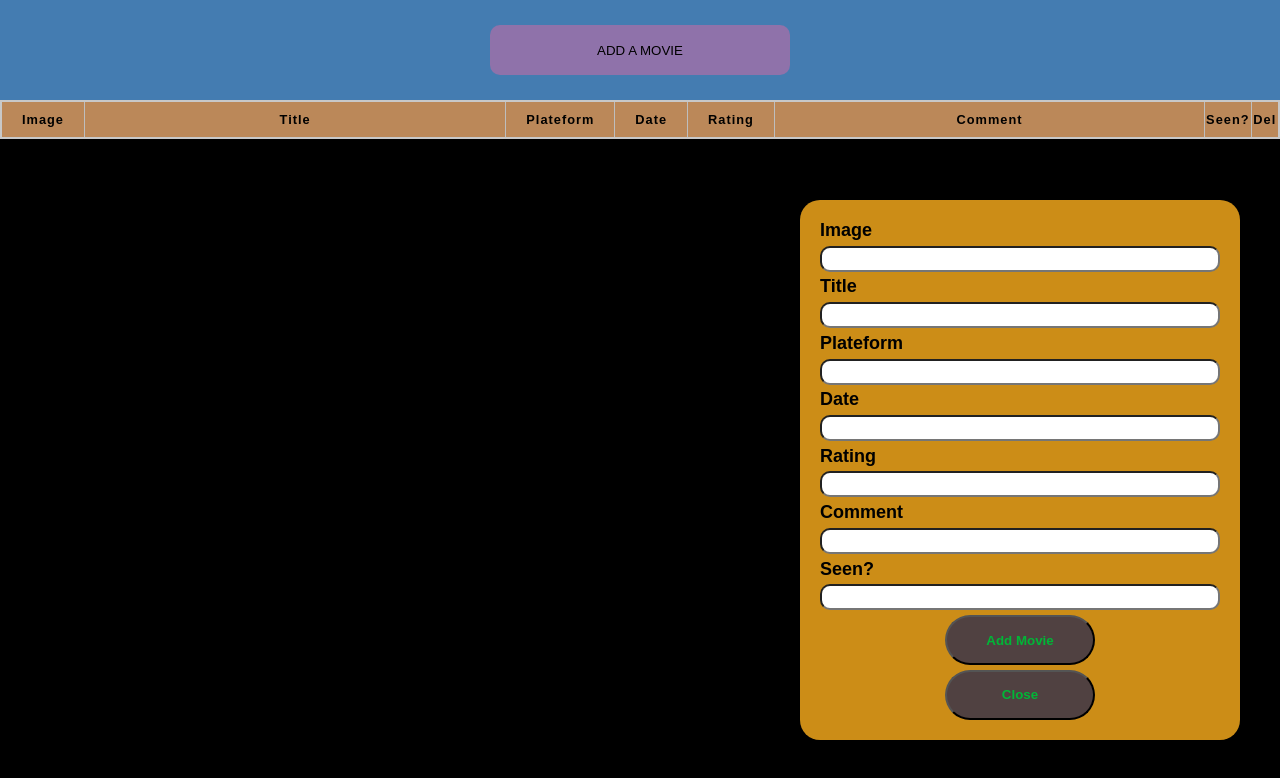
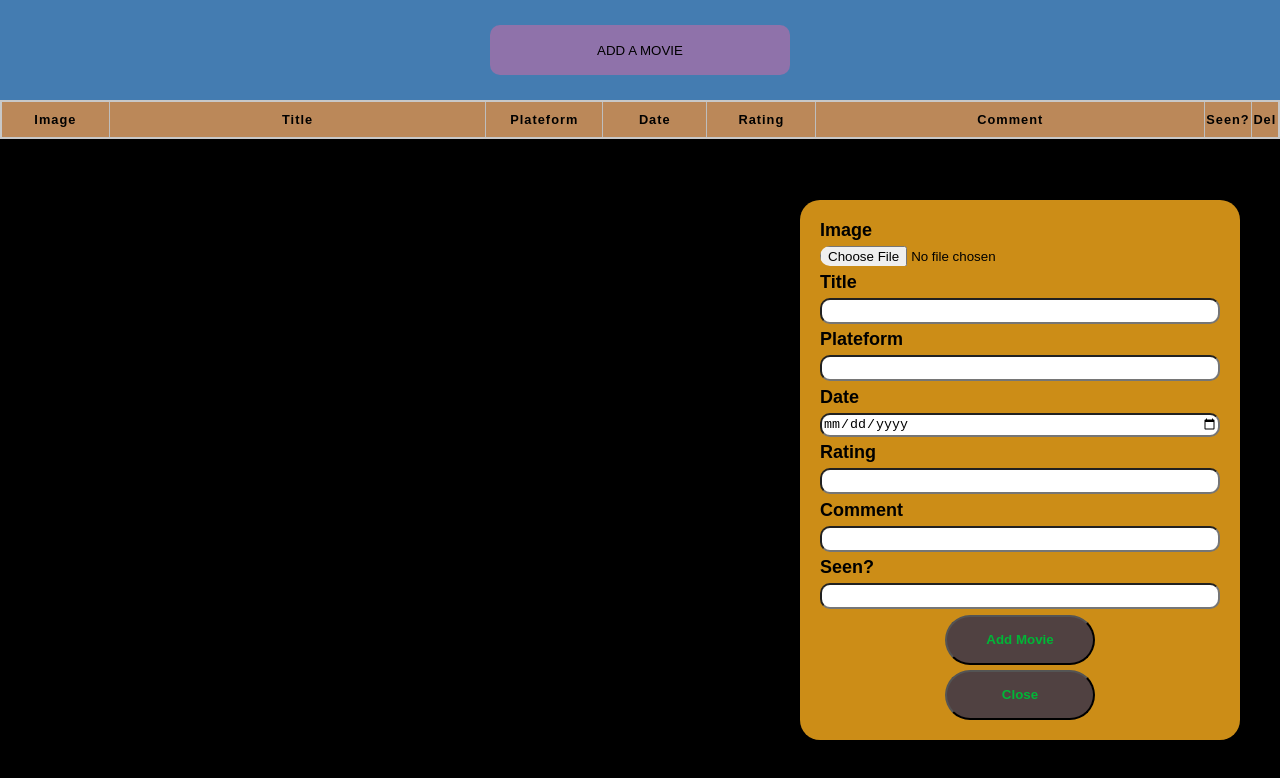
Before and after one commit to Nicolaquetal/Odin-LibraryMovies, a plain HTML site: page index.html in a window 1280 px wide. Both pictures are taken after a click on the button "ADD A MOVIE". Drawn offline with Linux system fonts and the light colour scheme.

Commit message:
finished except some styling

```diff
--- a/index.html
+++ b/index.html
@@ -20,9 +20,9 @@
             <thead>
                 <th class="image">Image</th>
                 <th class="long">Title</th>
-                <th>Plateform</th>
-                <th>Date</th>
-                <th>Rating</th>
+                <th class = "Medium">Plateform</th>
+                <th class = "Medium">Date</th>
+                <th class = "Medium">Rating</th>
                 <th class="long">Comment</th>
                 <th class="short">Seen?</th>
                 <th class="short">Del</th>
@@ -33,7 +33,7 @@
 
 
             <label for="Im"><b>Image</b></label>
-            <input type="text" name="Im" id="Im">
+            <input type="file" name="Im" id="Im">
 
             <label for="Title"><b>Title</b></label>
             <input type="text" name="Title" id="Title">
@@ -42,10 +42,10 @@
             <input type="text" name="Plat" id="Plat">
 
             <label for="Date"><b>Date</b></label>
-            <input type="text" name="Date" id="Date">
+            <input type="date" name="Date" id="Date">
 
             <label for="Rate"><b>Rating</b></label>
-            <input type="text" name="Rate" id="Rate">
+            <input type="number" name="Rate" id="Rate">
 
             <label for="Com"><b>Comment</b></label>
             <input type="text" name="Com" id="Com">
--- a/styles.css
+++ b/styles.css
@@ -84,6 +84,13 @@ table {
     width: 25px;
     padding: 10px 1px;
 }
+.Medium{
+    width : 80px;
+}
+.image{
+    width: 80px;
+
+}
 
 td,th {
     border: 1px solid rgb(190,190,190);
```
